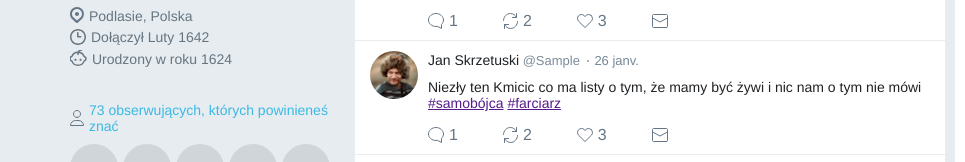
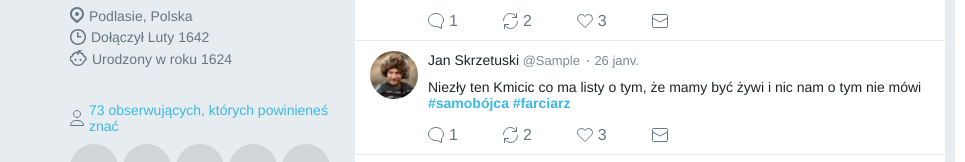
Before and after one commit to n-kodem/Jan-Skrzetuski_Twitter, a plain HTML site: page index.html in a window 1280 px wide. Shown: the part 616-778 px from the top of the page, 0-965 px from the left. Drawn offline with Linux system fonts and the light colour scheme.

Commit message:
better tags

```diff
--- a/style.css
+++ b/style.css
@@ -566,3 +566,8 @@ div.wrapper-content.content aside.widgets div.widget.follow ul li .profile stron
 div.wrapper-content.content aside.widgets div.widget.follow ul li .profile strong {
   width: 170px;
 }
+li>div>p>a{
+  color: #3BB9E3;
+  font-weight: bold;
+  text-decoration: none;
+}
```
